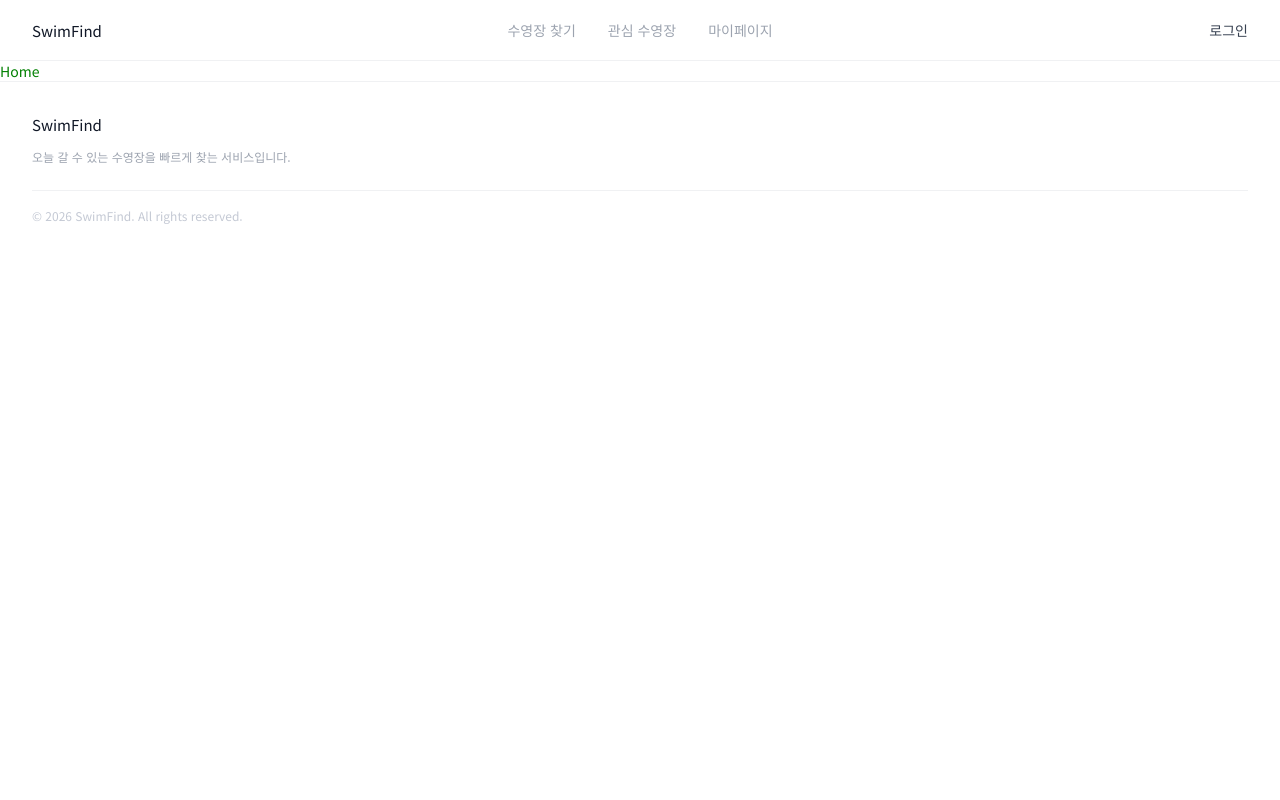
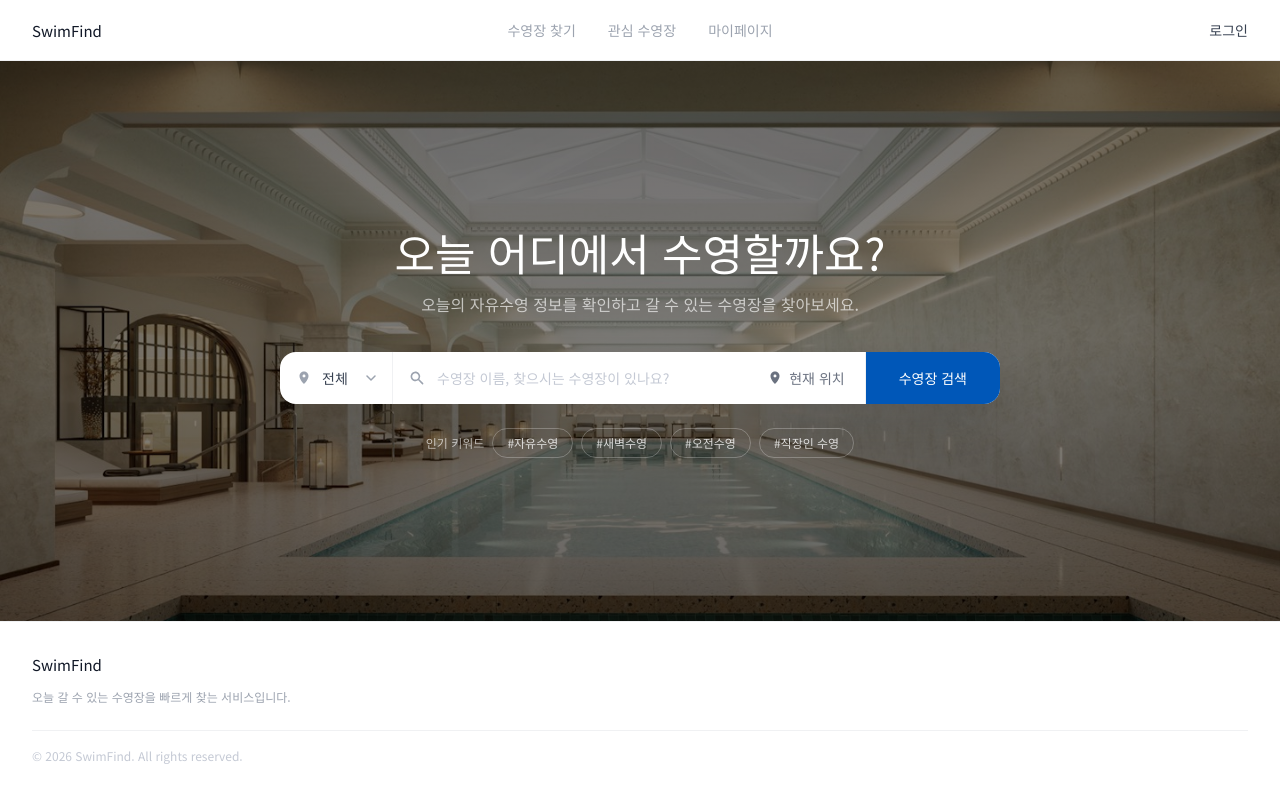
Before and after one commit to strawberryroll/swimfind, a Next.js app: page / in a window 1280 px wide. Built offline with nearby package versions, Linux system fonts and the light colour scheme.

Commit message:
feat: 홈 히어로 영역과 인기 키워드 추가

```diff
--- a/src/app/page.module.css
+++ /dev/null
@@ -1,3 +0,0 @@
-.title {
-  color: green;
-}
--- a/src/app/page.tsx
+++ b/src/app/page.tsx
@@ -1,5 +1,9 @@
-import styles from "./page.module.css";
+import { PoolSearchHero } from "@/features/pool-search/PoolSearchHero/PoolSearchHero";
 
 export default function Home() {
-  return <div className={styles.title}>Home</div>;
+  return (
+    <main>
+      <PoolSearchHero />
+    </main>
+  );
 }
--- /dev/null
+++ b/src/features/pool-search/PoolSearchHero/PoolSearchHero.module.css
@@ -0,0 +1,62 @@
+.hero {
+  position: relative;
+  display: flex;
+  align-items: center;
+  justify-content: center;
+  min-height: 480px;
+  padding: 64px var(--space-4);
+  overflow: hidden;
+  background: var(--color-text);
+}
+
+.image {
+  object-fit: cover;
+}
+
+.overlay {
+  position: absolute;
+  inset: 0;
+  background: linear-gradient(
+    to bottom,
+    rgb(0 0 0 / 55%),
+    rgb(0 0 0 / 45%) 50%,
+    rgb(0 0 0 / 60%)
+  );
+}
+
+.content {
+  position: relative;
+  display: flex;
+  flex-direction: column;
+  align-items: center;
+  width: 100%;
+  gap: var(--space-5);
+}
+
+.title {
+  margin: 0;
+  color: var(--color-text-on-primary);
+  font-size: 28px;
+  font-weight: var(--font-weight-regular);
+  line-height: 1.25;
+  text-align: center;
+}
+
+.description {
+  margin: calc(-1 * var(--space-3)) 0 var(--space-3);
+  color: rgb(255 255 255 / 65%);
+  font-size: var(--font-size-lg);
+  line-height: 24px;
+  text-align: center;
+}
+
+@media (min-width: 768px) {
+  .hero {
+    min-height: 560px;
+  }
+
+  .title {
+    font-size: 44px;
+    line-height: 55px;
+  }
+}
--- /dev/null
+++ b/src/features/pool-search/PoolSearchHero/PoolSearchHero.tsx
@@ -0,0 +1,32 @@
+import Image from "next/image";
+
+import { PoolSearchForm } from "../PoolSearchForm/PoolSearchForm";
+import { PopularKeywords } from "../PopularKeywords/PopularKeywords";
+import styles from "./PoolSearchHero.module.css";
+
+export function PoolSearchHero() {
+  return (
+    <section className={styles.hero} aria-labelledby="home-hero-title">
+      {/* 임시: Figma 시안 이미지이다. 단계 10에서 public/mock과 함께 삭제한다. */}
+      <Image
+        src="/mock/hero.jpg"
+        alt=""
+        fill
+        sizes="100vw"
+        loading="eager"
+        className={styles.image}
+      />
+      <div className={styles.overlay} aria-hidden="true" />
+      <div className={styles.content}>
+        <h1 id="home-hero-title" className={styles.title}>
+          오늘 어디에서 수영할까요?
+        </h1>
+        <p className={styles.description}>
+          오늘의 자유수영 정보를 확인하고 갈 수 있는 수영장을 찾아보세요.
+        </p>
+        <PoolSearchForm />
+        <PopularKeywords />
+      </div>
+    </section>
+  );
+}
--- /dev/null
+++ b/src/features/pool-search/PopularKeywords/PopularKeywords.module.css
@@ -0,0 +1,27 @@
+.wrapper {
+  display: flex;
+  flex-wrap: wrap;
+  align-items: center;
+  justify-content: center;
+  gap: var(--space-2);
+}
+
+.label {
+  color: rgb(255 255 255 / 65%);
+  font-size: var(--font-size-xs);
+  line-height: 16px;
+}
+
+.list {
+  display: flex;
+  flex-wrap: wrap;
+  justify-content: center;
+  gap: var(--space-2);
+  margin: 0;
+  padding: 0;
+  list-style: none;
+}
+
+.list button {
+  padding: 6px 14px;
+}
--- /dev/null
+++ b/src/features/pool-search/PopularKeywords/PopularKeywords.tsx
@@ -0,0 +1,35 @@
+"use client";
+
+import { useRouter } from "next/navigation";
+
+import { Chip } from "@/components/ui/Chip/Chip";
+
+import { POPULAR_KEYWORDS_MOCK } from "../mocks/search-options.mock";
+import styles from "./PopularKeywords.module.css";
+
+export function PopularKeywords() {
+  const router = useRouter();
+
+  return (
+    <div className={styles.wrapper}>
+      <span id="popular-keywords-label" className={styles.label}>
+        인기 키워드
+      </span>
+      <ul className={styles.list} aria-labelledby="popular-keywords-label">
+        {POPULAR_KEYWORDS_MOCK.map((keyword) => (
+          <li key={keyword}>
+            <Chip
+              tone="overlay"
+              size="sm"
+              onClick={() =>
+                router.push(`/pools?q=${encodeURIComponent(keyword)}`)
+              }
+            >
+              #{keyword}
+            </Chip>
+          </li>
+        ))}
+      </ul>
+    </div>
+  );
+}
```
